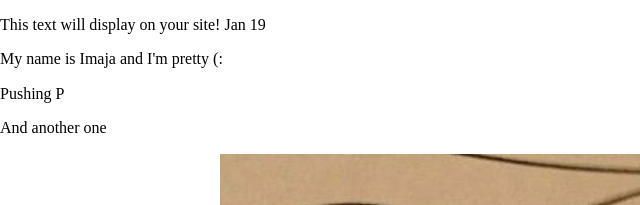
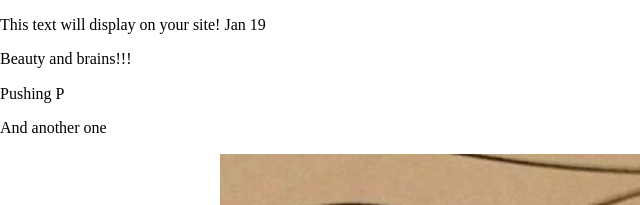
Before and after one commit to imajalemae/projext-2, a plain HTML site: page index.html in a window 1280 px wide. Shown: the top 205 px of the page, 0-640 px from the left. Drawn offline with Linux system fonts and the light colour scheme.

Commit message:
updated a p tag

```diff
--- a/index.html
+++ b/index.html
@@ -25,7 +25,7 @@
 <body>
   <!-- Place your site's HTML here -->
   <p>This text will display on your site! Jan 19</p>
-  <p>My name is Imaja and I'm pretty (:</p>
+  <p>Beauty and brains!!!</p>
   <p>Pushing P</p>
   <p>And another one</p>
   <img src="./img/giz2.jpg" alt="">
```
